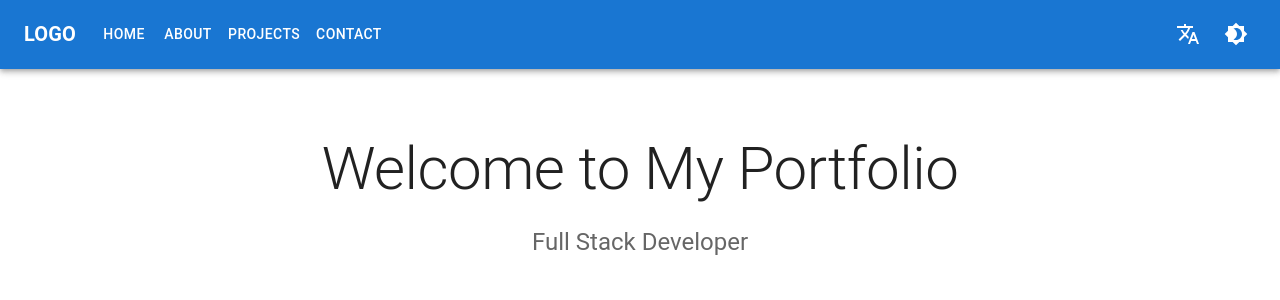
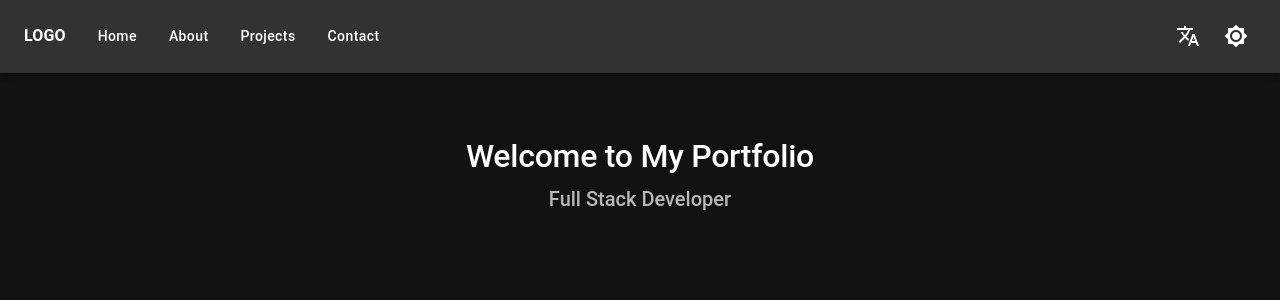
Before and after one commit to FTanBorn/portfolio-app, a Next.js app: page /en in a window 1280 px wide. Shown: the top 300 px of the page. Built offline with nearby package versions, Linux system fonts and the light colour scheme.

Commit message:
Theme upgrade

```diff
--- a/src/app/[locale]/layout.tsx
+++ b/src/app/[locale]/layout.tsx
@@ -8,7 +8,7 @@ const inter = Inter({ subsets: ['latin'] })
 export default function RootLayout({ children }: { children: React.ReactNode }) {
   return (
     <html lang='en'>
-      <body className={inter.className}>
+      <body>
         <ThemeProvider>
           <Header />
           <main>{children}</main>
--- a/src/providers/ThemeProvider.tsx
+++ b/src/providers/ThemeProvider.tsx
@@ -1,47 +1,35 @@
 'use client'
 
 import { createTheme, ThemeProvider as MUIThemeProvider, CssBaseline } from '@mui/material'
-import { createContext, useContext, useMemo, useState } from 'react'
+import { createContext, useContext, useMemo, useState, useEffect } from 'react'
 import { ThemeOptions } from '@mui/material/styles'
+import { darkTheme, lightTheme } from './theme'
 
 type ThemeContextType = {
   toggleTheme: () => void
   mode: 'light' | 'dark'
 }
 
+const THEME_MODE_KEY = 'themeMode'
+
 const ThemeContext = createContext<ThemeContextType>({
   toggleTheme: () => {},
-  mode: 'light'
+  mode: 'dark'
 })
 
 export const useTheme = () => useContext(ThemeContext)
 
-const lightTheme: ThemeOptions = {
-  palette: {
-    mode: 'light',
-    primary: {
-      main: '#1976d2'
-    },
-    secondary: {
-      main: '#dc004e'
-    }
-  }
-}
+export default function ThemeProvider({ children }: { children: React.ReactNode }) {
+  // Initialize theme from localStorage or default to dark
+  const [mode, setMode] = useState<'light' | 'dark'>(() => {
+    const storedMode = localStorage.getItem(THEME_MODE_KEY) as 'light' | 'dark' | null
+    return storedMode || 'dark'
+  })
 
-const darkTheme: ThemeOptions = {
-  palette: {
-    mode: 'dark',
-    primary: {
-      main: '#90caf9'
-    },
-    secondary: {
-      main: '#f48fb1'
-    }
-  }
-}
-
-export default function ThemeProvider({ children }: { children: React.ReactNode }) {
-  const [mode, setMode] = useState<'light' | 'dark'>('light')
+  useEffect(() => {
+    document.documentElement.dataset.theme = mode
+    localStorage.setItem(THEME_MODE_KEY, mode)
+  }, [mode])
 
   const toggleTheme = () => {
     setMode(prevMode => (prevMode === 'light' ? 'dark' : 'light'))
--- /dev/null
+++ b/src/providers/theme.ts
@@ -0,0 +1,222 @@
+// src/theme/theme.ts
+import { ThemeOptions } from '@mui/material/styles'
+
+export const lightTheme: ThemeOptions = {
+  palette: {
+    mode: 'light',
+    primary: {
+      main: '#2196f3',
+      light: '#64b5f6',
+      dark: '#1976d2',
+      contrastText: '#fff'
+    },
+    secondary: {
+      main: '#f50057',
+      light: '#ff4081',
+      dark: '#c51162',
+      contrastText: '#fff'
+    },
+    background: {
+      default: '#f5f5f5',
+      paper: '#fff'
+    },
+    text: {
+      primary: 'rgba(0, 0, 0, 0.87)',
+      secondary: 'rgba(0, 0, 0, 0.6)'
+    },
+    // İsteğe bağlı ek renkler
+    error: {
+      main: '#f44336',
+      light: '#e57373',
+      dark: '#d32f2f'
+    },
+    warning: {
+      main: '#ff9800',
+      light: '#ffb74d',
+      dark: '#f57c00'
+    },
+    info: {
+      main: '#2196f3',
+      light: '#64b5f6',
+      dark: '#1976d2'
+    },
+    success: {
+      main: '#4caf50',
+      light: '#81c784',
+      dark: '#388e3c'
+    }
+  },
+  typography: {
+    fontFamily: '"Roboto", "Helvetica", "Arial", sans-serif',
+    h1: {
+      fontSize: '2.5rem',
+      fontWeight: 500
+    },
+    h2: {
+      fontSize: '2rem',
+      fontWeight: 500
+    },
+    h3: {
+      fontSize: '1.75rem',
+      fontWeight: 500
+    },
+    h4: {
+      fontSize: '1.5rem',
+      fontWeight: 500
+    },
+    h5: {
+      fontSize: '1.25rem',
+      fontWeight: 500
+    },
+    h6: {
+      fontSize: '1rem',
+      fontWeight: 500
+    },
+    body1: {
+      fontSize: '1rem',
+      lineHeight: 1.5
+    },
+    body2: {
+      fontSize: '0.875rem',
+      lineHeight: 1.43
+    }
+  },
+  components: {
+    MuiButton: {
+      styleOverrides: {
+        root: {
+          textTransform: 'none',
+          borderRadius: 8,
+          padding: '8px 16px'
+        }
+      }
+    },
+    MuiCard: {
+      styleOverrides: {
+        root: {
+          borderRadius: 12,
+          boxShadow: '0 2px 8px rgba(0,0,0,0.1)'
+        }
+      }
+    },
+    MuiTextField: {
+      styleOverrides: {
+        root: {
+          '& .MuiOutlinedInput-root': {
+            borderRadius: 8
+          }
+        }
+      }
+    }
+  }
+}
+
+export const darkTheme: ThemeOptions = {
+  palette: {
+    mode: 'dark',
+    primary: {
+      main: '#90caf9',
+      light: '#b3e5fc',
+      dark: '#42a5f5',
+      contrastText: '#000'
+    },
+    secondary: {
+      main: '#f48fb1',
+      light: '#f8bbd0',
+      dark: '#ec407a',
+      contrastText: '#000'
+    },
+    background: {
+      default: '#121212',
+      paper: '#1e1e1e'
+    },
+    text: {
+      primary: '#fff',
+      secondary: 'rgba(255, 255, 255, 0.7)'
+    },
+    // İsteğe bağlı ek renkler
+    error: {
+      main: '#ef5350',
+      light: '#e57373',
+      dark: '#c62828'
+    },
+    warning: {
+      main: '#ffa726',
+      light: '#ffb74d',
+      dark: '#f57c00'
+    },
+    info: {
+      main: '#29b6f6',
+      light: '#4fc3f7',
+      dark: '#0288d1'
+    },
+    success: {
+      main: '#66bb6a',
+      light: '#81c784',
+      dark: '#388e3c'
+    }
+  },
+  typography: {
+    fontFamily: '"Roboto", "Helvetica", "Arial", sans-serif',
+    h1: {
+      fontSize: '2.5rem',
+      fontWeight: 500
+    },
+    h2: {
+      fontSize: '2rem',
+      fontWeight: 500
+    },
+    h3: {
+      fontSize: '1.75rem',
+      fontWeight: 500
+    },
+    h4: {
+      fontSize: '1.5rem',
+      fontWeight: 500
+    },
+    h5: {
+      fontSize: '1.25rem',
+      fontWeight: 500
+    },
+    h6: {
+      fontSize: '1rem',
+      fontWeight: 500
+    },
+    body1: {
+      fontSize: '1rem',
+      lineHeight: 1.5
+    },
+    body2: {
+      fontSize: '0.875rem',
+      lineHeight: 1.43
+    }
+  },
+  components: {
+    MuiButton: {
+      styleOverrides: {
+        root: {
+          textTransform: 'none',
+          borderRadius: 8,
+          padding: '8px 16px'
+        }
+      }
+    },
+    MuiCard: {
+      styleOverrides: {
+        root: {
+          borderRadius: 12,
+          boxShadow: '0 4px 12px rgba(0,0,0,0.2)'
+        }
+      }
+    },
+    MuiTextField: {
+      styleOverrides: {
+        root: {
+          '& .MuiOutlinedInput-root': {
+            borderRadius: 8
+          }
+        }
+      }
+    }
+  }
+}
```
